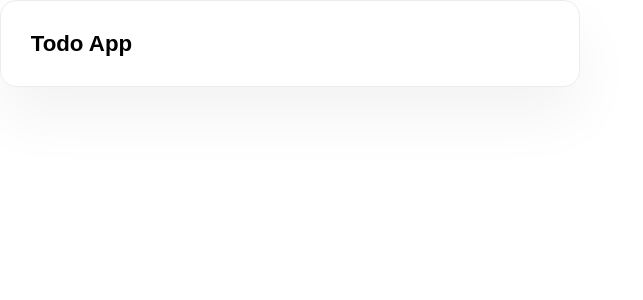
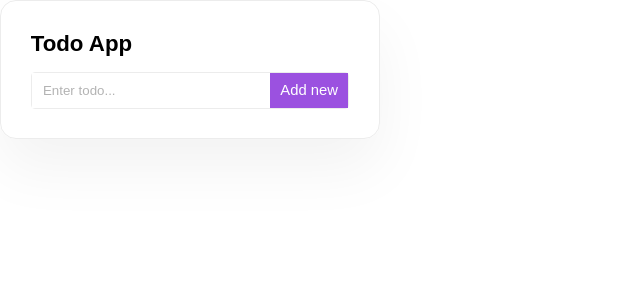
Before and after one commit to seriiserii825/todo-extension, a Vue app: page / in a window 1280 px wide. Shown: the top 300 px of the page, without its empty margins (0-643 px from the left). Built offline with nearby package versions, Linux system fonts and the light colour scheme.

Commit message:
feat: Search

```diff
--- a/src/App.vue
+++ b/src/App.vue
@@ -1,21 +1,29 @@
-<script setup lang="ts"></script>
+<script setup lang="ts">
+import Search from "./components/popups/Search.vue";
+</script>
 <template>
   <div class="popup">
     <header class="popup__header">Todo App</header>
+    <div class="popup__search">
+      <Search />
+    </div>
   </div>
 </template>
 <style lang="scss">
 #app {
   padding: 3.2rem;
-  width: 580px;
+  width: 380px;
   border-radius: 16px;
-  border: 1px solid #ECECEC;
+  border: 1px solid #ececec;
   box-shadow: 0 3.2rem 6.4rem 0 rgba(0, 0, 0, 0.05);
 }
 .popup {
   &__header {
+    margin-bottom: 1.6rem;
     font-size: 2.4rem;
     font-weight: bold;
   }
+  &__search {
+  }
 }
 </style>
--- /dev/null
+++ b/src/components/popups/Search.vue
@@ -0,0 +1,54 @@
+<script setup lang="ts">
+import { ref } from "vue";
+const search = ref("");
+</script>
+
+<template>
+  <div class="search">
+    <input
+      type="text"
+      placeholder="Enter todo..."
+      name="search"
+      v-model="search"
+    />
+    <span>Add new</span>
+  </div>
+</template>
+<style lang="scss">
+.search {
+  display: flex;
+  justify-content: space-between;
+  align-items: center;
+  height: 4rem;
+  border: 1px solid #ececec;
+  border-radius: 4px;
+  input {
+    flex: 1;
+    text-indent: 1rem;
+    height: 100%;
+    border: none;
+    &::placeholder {
+      text-indent: 1rem;
+      color: #b3b3b3;
+    }
+  }
+  span {
+    display: flex;
+    justify-content: space-between;
+    align-items: center;
+    padding: 0 1rem;
+    font-size: 1.6rem;
+    font-weight: 500;
+    height: 100%;
+    color: white;
+    background: var(--accent);
+    border: 1px solid var(--accent);
+    cursor: pointer;
+    transition: all .4s;
+    &:hover {
+      color: var(--accent);
+      background: white;
+    }
+  }
+}
+</style>
```
